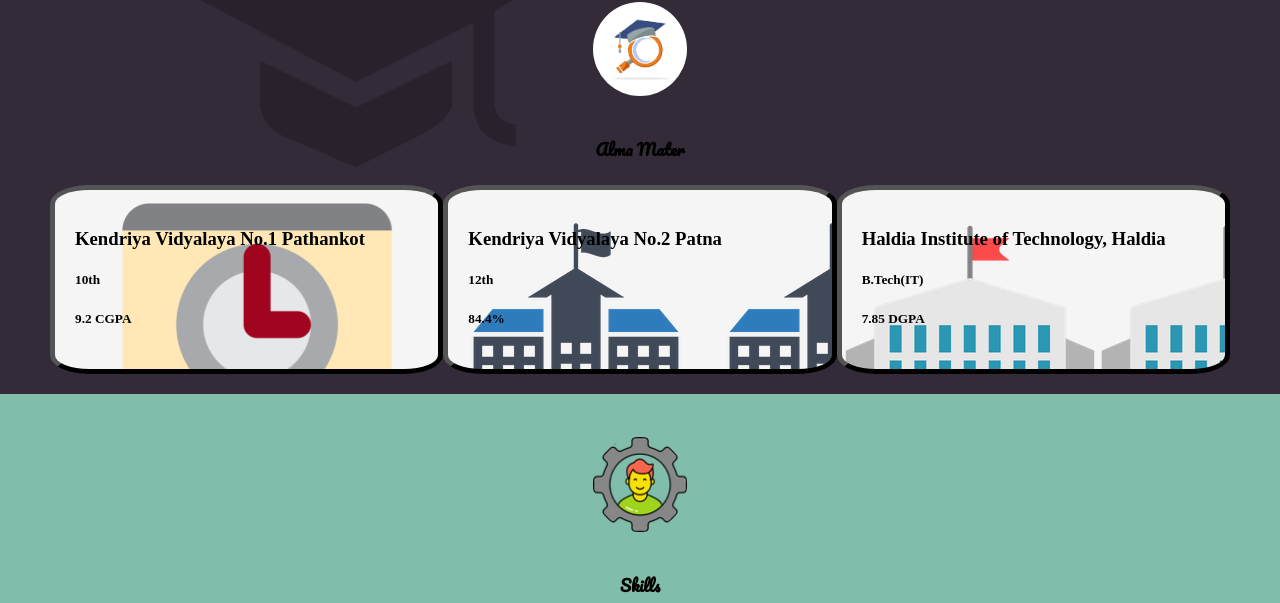
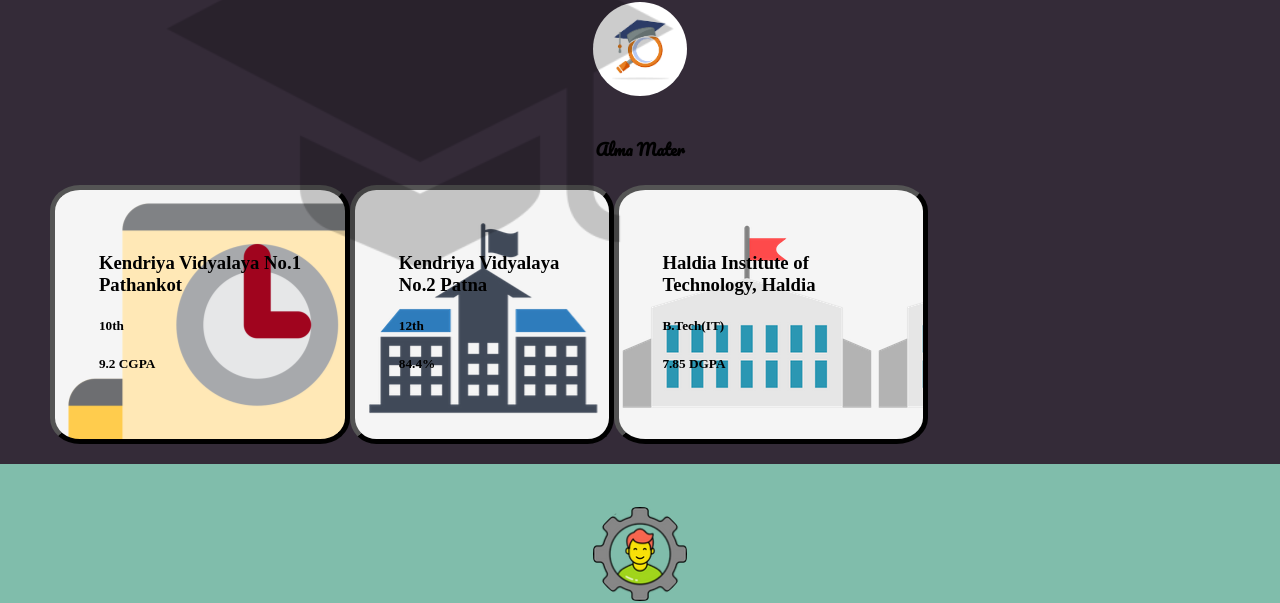
Before and after one commit to MeyankDwivedi/CV, a plain HTML site: page SumenResumeNew.html in a window 1280 px wide. Shown: the part 948-1551 px from the top of the page. Drawn offline with Linux system fonts and the light colour scheme.

Commit message:
Sumen Commited for further changes

```diff
--- a/SumenResume.css
+++ b/SumenResume.css
@@ -118,10 +118,9 @@ h4
 #classtenth
 {
     background-color: whitesmoke;
-    width: 14%;
-    height: 18%;
+    height: 10%;
     display: table-cell;
-    padding: 20px;
+    padding: 5%;
     border-style: outset;
     border-width: 5px;
     border-color: black;
@@ -131,9 +130,8 @@ h4
 #classtwelfth
 {
     background-color: whitesmoke;
-    width: 14%;
-    height: 18%;
-    padding: 20px;
+    height: 10%;
+    padding: 5%;
     display: table-cell;
     border-style: outset;
     border-width: 5px;
@@ -145,9 +143,8 @@ h4
 #graduation
 {
     background-color: whitesmoke;
-    width: 14%;
-    height: 18%;
-    padding: 20px;
+    height: 10%;
+    padding: 5%;
     display: table-cell;
     border-style: outset;
     border-width: 5px;
@@ -165,7 +162,7 @@ h4
 }
 #almamaterphoto
 {
-    size: 110%;
+    width: 50%;
     position: absolute;
     top: 710px;
     left: 100px;
@@ -186,7 +183,6 @@ h4
 #almadiv
 {
     display: table;
-    width: 100%;
 }
 #allicons
 {
@@ -220,6 +216,7 @@ h4
 {
     background-color:#0A1D37;
     height: auto;
+    padding: 5%;
     width: auto;
     color: #EDD2F3;
     overflow: hidden;
```
